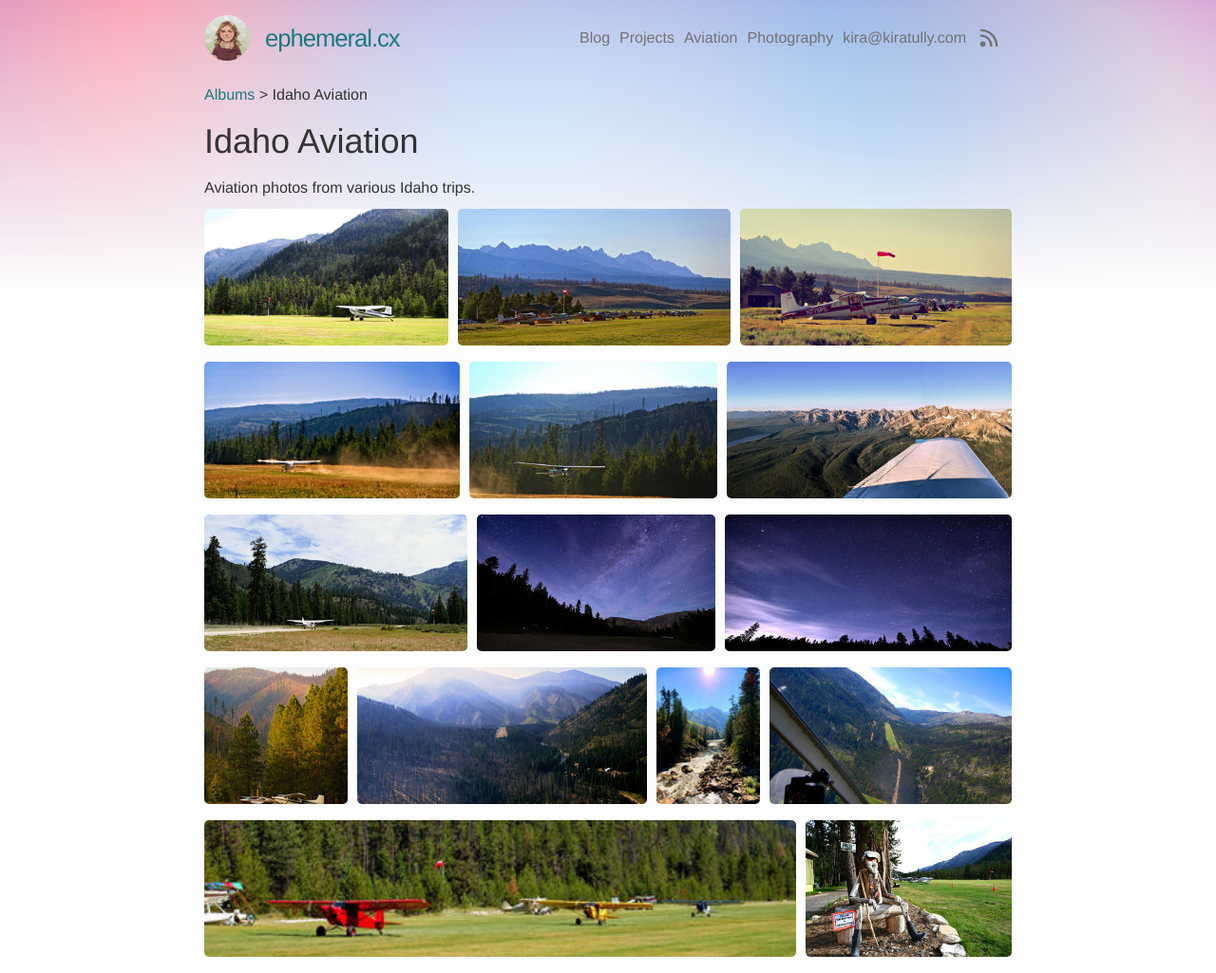
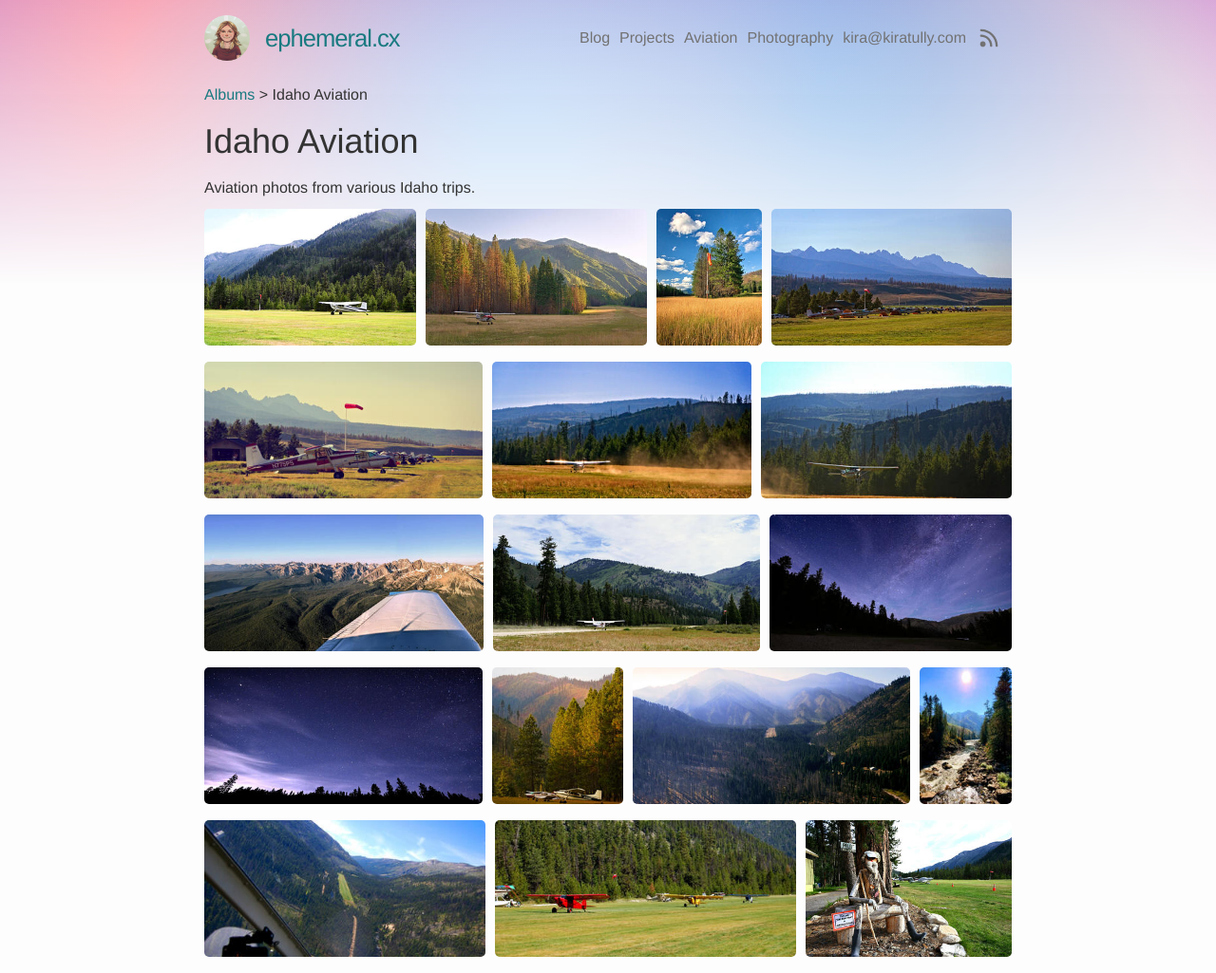
Before and after one commit to shanet/blog, a Jekyll site: the page built from _albums/aviation_idaho.md, in a window 1280 px wide. Shown: the whole page at 95% size. Built offline with Jekyll 4.4.1, drawn with Linux system fonts in a browser that asks for light colours.

Commit message:
add moose creek 2025 photos

```diff
--- a/_albums/aviation_idaho.md
+++ b/_albums/aviation_idaho.md
@@ -7,6 +7,11 @@ cover: johnson_creek_1.jpg
 photos:
   - file: johnson_creek_1.jpg
     caption: Johnson Creek, July 2022
+
+  - file: moose_creek_4.jpg
+    caption: Moose Creek, July 2025
+  - file: moose_creek_5.jpg
+    caption: Moose Creek, July 2025
 
   - file: smiley_creek_1.jpg
     caption: Smiley Creek, July 2024
```
Also changed, not shown: assets/images/albums/aviation_idaho/moose_creek_4.jpg (added), assets/images/albums/aviation_idaho/moose_creek_5.jpg (added), assets/images/albums/aviation_idaho/thumbnails/moose_creek_4.jpg (added), assets/images/albums/aviation_idaho/thumbnails/moose_creek_5.jpg (added).
